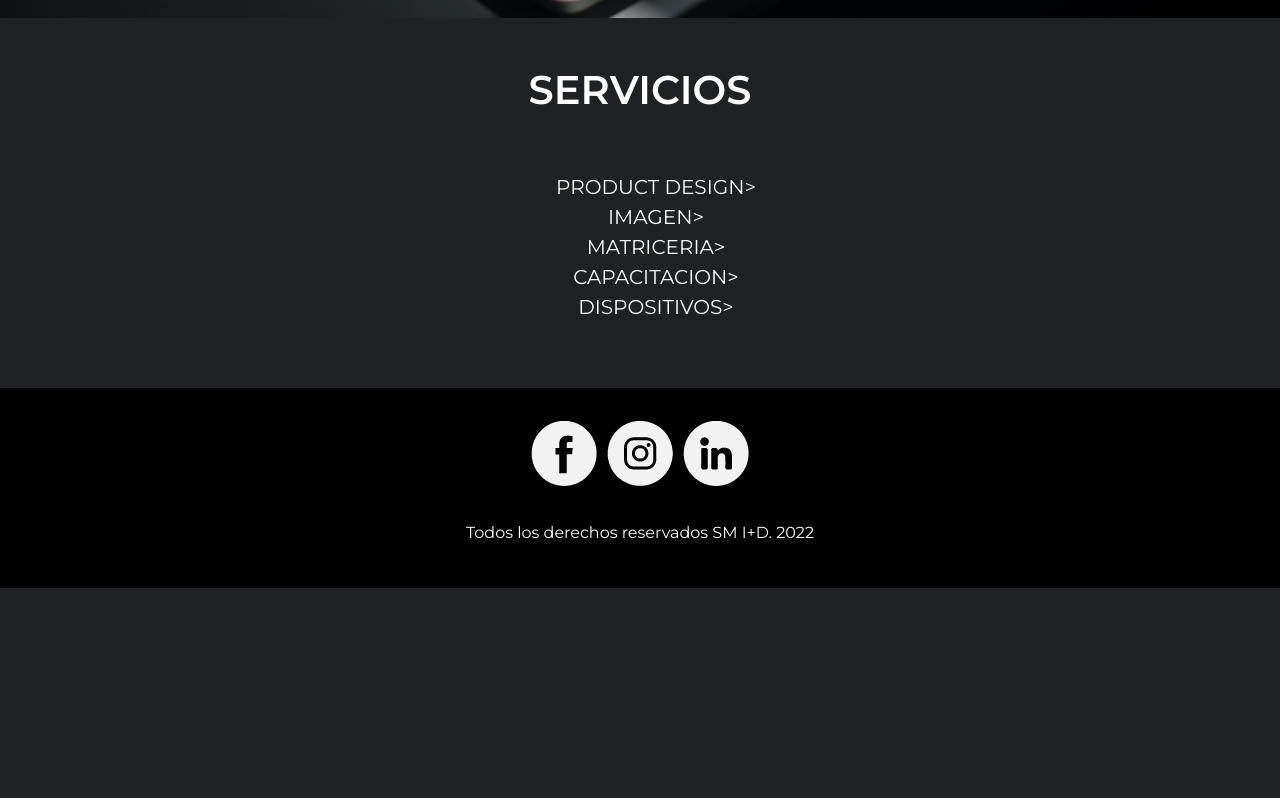
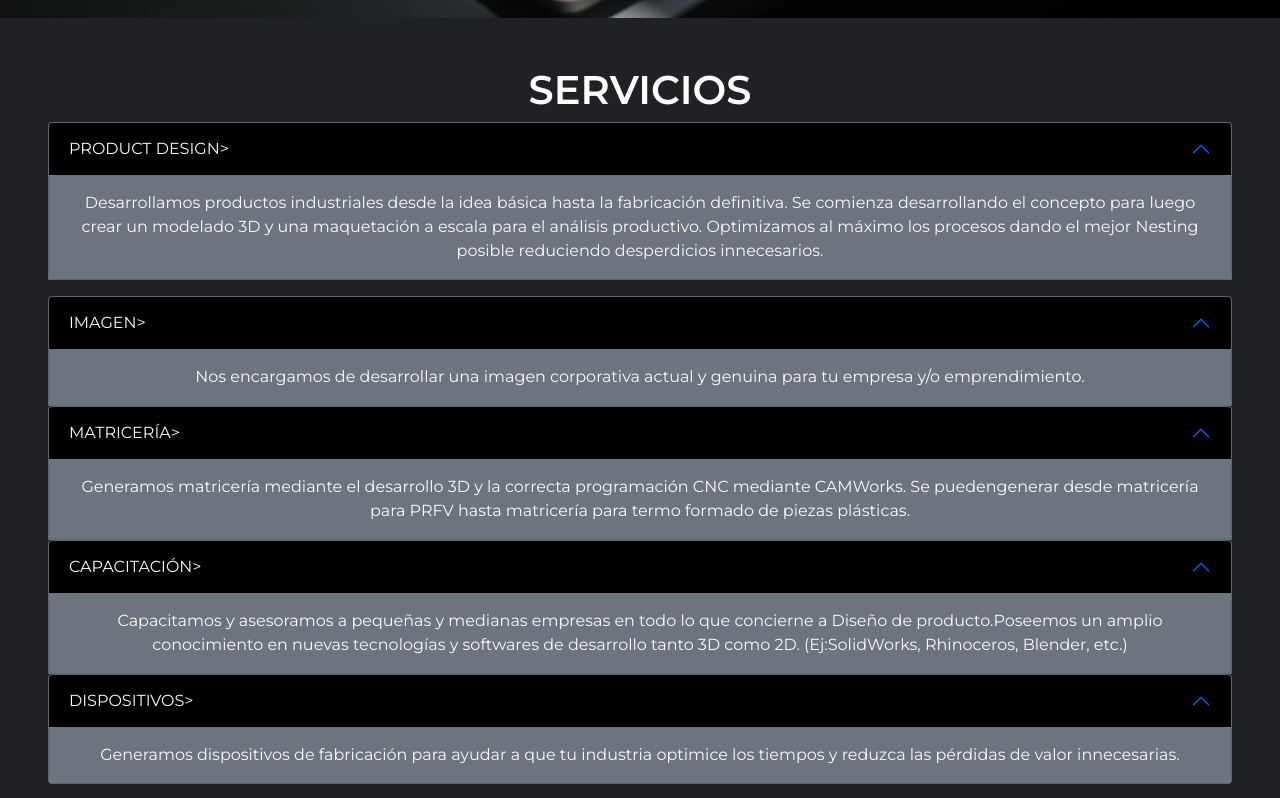
Before and after one commit to SMSoluciones/Sebastian_Munoz-HTML_CSS, a plain HTML site: page pages/servicios.html in a window 1280 px wide. Shown: the part 682-1480 px from the top of the page. Before the commit the page ends 1270 px from the top, so only its background shows below. Drawn offline with nearby package versions, Linux system fonts and the light colour scheme.

Commit message:
arreglos finales pre entrega

```diff
--- a/pages/servicios.html
+++ b/pages/servicios.html
@@ -57,7 +57,7 @@
             </nav>
             <!--END Navbar-->
             <div class="cajafrase__header text-center">
-                <div>
+                <div class="ajusteFrase">
                     <q>El mundo que hemos creado es un producto de nuestro pensamiento; no se puede cambiar el mundo sin cambiar nuestra forma de pensar.</q>
                     <p>Taiichi Ohno</p>
                 </div>
@@ -67,27 +67,88 @@
 
     <!--SERVICES-->
     <main>
-        <h1 class="text-center pt-5">SERVICIOS</h1>
-        <div class="aliCenter">
-            <ul>
-                <li>
-                    PRODUCT DESIGN>
-                </li>
-                <li>
-                    IMAGEN>
-                </li>
-                <li>
-                    MATRICERIA>
-                </li>
-                <li>
-                    CAPACITACION>
-                </li>
-                <li>
-                    DISPOSITIVOS>
-                </li>
-            </ul>
-        </div>
+        <section class="text-center m-5">
+            <h1>SERVICIOS</h1>
+            <div class="accordion border-0" id="accordionExample">
+                <!--Item1-->
+                <div class="accordion-item bg-secondary mb-3">
+                    <h2 class="accordion-header" id="headingUno">
+                        <button class="accordion-button bg-black text-light border-0" type="button" data-bs-toggle="collapse"    data-bs-target="#collapseUno" aria-expanded="true"     aria-controls="collapseUno">
+                        PRODUCT DESIGN>
+                        </button>
+                    </h2>
+                <div id="collapseUno" class="accordion-collapse collapse show" aria-labelledby="headingUno" data-bs-parent="#accordionExample">
+                    <div class="accordion-body text-light">
+                        Desarrollamos productos industriales desde la idea básica hasta la fabricación definitiva. Se comienza desarrollando el concepto para luego crear un modelado 3D y una maquetación a escala para el análisis productivo. Optimizamos al máximo los procesos dando el mejor Nesting posible reduciendo desperdicios innecesarios.
+                    </div>
+                </div>
+                <!--END Item1-->
+            </div>
+            <div class="accordion border-0" id="accordionExample">
+            <!--Item2-->
+                <div class="accordion-item bg-secondary">
+                    <h2 class="accordion-header" id="headingDos">
+                        <button class="accordion-button bg-black text-light border-0" type="button" data-bs-toggle="collapse"    data-bs-target="#collapseDos" aria-expanded="true"     aria-controls="collapseDos">
+                            IMAGEN>
+                        </button>
+                    </h2>
+                <div id="collapseDos" class="accordion-collapse collapse show" aria-labelledby="headingDos" data-bs-parent="#accordionExample">
+                    <div class="accordion-body text-light">
+                        Nos encargamos de desarrollar una imagen corporativa actual y genuina para tu empresa y/o emprendimiento.
+                    </div>
+                </div>
+            <!--END Item2-->
+            </div>
+            <div class="accordion border-0" id="accordionExample">
+                <!--Item3-->
+                <div class="accordion-item bg-secondary">
+                    <h2 class="accordion-header" id="headingTres">
+                        <button class="accordion-button bg-black text-light border-0" type="button" data-bs-toggle="collapse"   data-bs-target="#collapseTres" aria-expanded="true"     aria-controls="collapseTres">
+                            MATRICERÍA>
+                        </button>
+                    </h2>
+                <div id="collapseTres" class="accordion-collapse collapse show" aria-labelledby="headingTres"data-bs-parent="#accordionExample">
+                    <div class="accordion-body text-light">
+                        Generamos matricería mediante el desarrollo 3D y la correcta programación CNC mediante CAMWorks. Se puedengenerar desde matricería para PRFV hasta matricería para termo formado de piezas plásticas.
+                    </div>
+                </div>
+                <!--END Item3-->
+            </div>
+            <div class="accordion border-0" id="accordionExample">
+                <!--Item4-->
+                    <div class="accordion-item bg-secondary">
+                        <h2 class="accordion-header" id="headingCuatro">
+                            <button class="accordion-button bg-black text-light border-0" type="button" data-bs-toggle="collapse"   data-bs-target="#collapseCuatro" aria-expanded="true"     aria-controls="collapseCuatro">
+                                CAPACITACIÓN>
+                            </button>
+                        </h2>
+                    <div id="collapseCuatro" class="accordion-collapse collapse show" aria-labelledby="headingCuatro"data-bs-parent="#accordionExample">
+                    <div class="accordion-body text-light">
+                        Capacitamos y asesoramos a pequeñas y medianas empresas en todo lo que concierne a Diseño de producto.Poseemos un amplio conocimiento en nuevas tecnologías y softwares de desarrollo tanto 3D como 2D. (Ej:SolidWorks, Rhinoceros, Blender, etc.)
+                    </div>
+                </div>
+                <!--END Item4-->
+            </div>
+            <div class="accordion border-0" id="accordionExample">
+                <!--Item4-->
+                    <div class="accordion-item bg-secondary">
+                        <h2 class="accordion-header" id="headingCinco">
+                            <button class="accordion-button bg-black text-light border-0" type="button" data-bs-toggle="collapse"   data-bs-target="#collapseincoo" aria-expanded="true"     aria-controls="collapseCinco">
+                                DISPOSITIVOS>
+                            </button>
+                        </h2>
+                    <div id="collapseCinco" class="accordion-collapse collapse show" aria-labelledby="headingCinco"data-bs-parent="#accordionExample">
+                    <div class="accordion-body text-light">
+                        Generamos dispositivos de fabricación para ayudar a que tu industria optimice los tiempos y reduzca las pérdidas de valor innecesarias.
+                    </div>
+                </div>
+                <!--END Item4-->
+            </div>
+
+        </section>
     </main>
+
+
 
     <footer class="flex_footer">
         <div class="redes"><a href="https://www.facebook.com/sebastian.m90"><img src="../assets/img/facebook.png" alt="logo facebook"></a>
--- a/scss/layout/_header.scss
+++ b/scss/layout/_header.scss
@@ -74,6 +74,9 @@
     margin-top: 120px;
     padding-top: 50px;
     backdrop-filter: blur(3px);
+    .ajusteFrase{
+        margin: auto;
+    }
 }
 .section_service{
     padding-bottom: 5%;
--- a/scss/styles.scss
+++ b/scss/styles.scss
@@ -49,7 +49,7 @@
     &:hover{
         display: flex;
         background-color: black;
-        cursor: pointer;
+        cursor: default;
     }
 }
 
@@ -372,6 +372,7 @@
     //_mqServicios
     .cajafrase__header q{
         font-size: 2vh;
+
     }
     //__mqServicios
 
```
Also changed, not shown: index.html (+0 -1 lines), pages/porfolio.html (+4 -11 lines), assets/img/afeitadora.png (added), assets/img/bici.png (added), assets/img/buses.png (added), assets/img/menu.png (deleted), assets/img/ventilador.png (added), css/styles.css, 1 other file.
